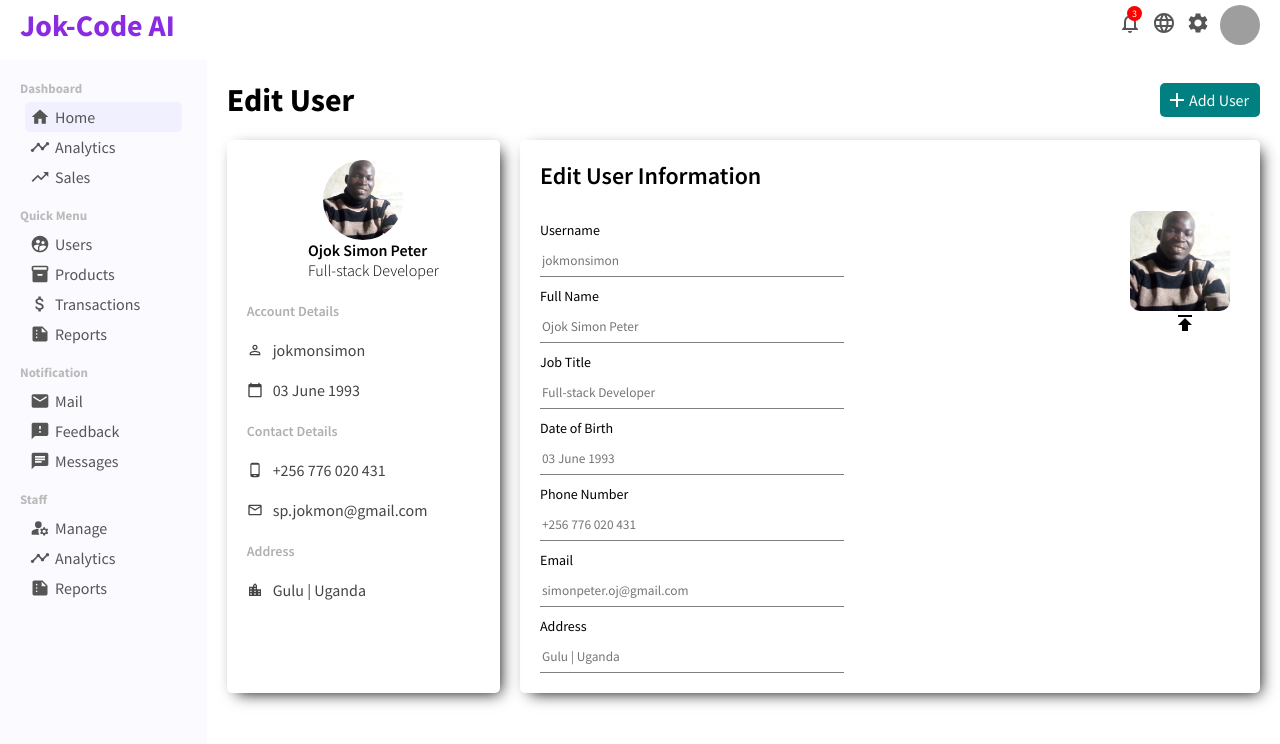
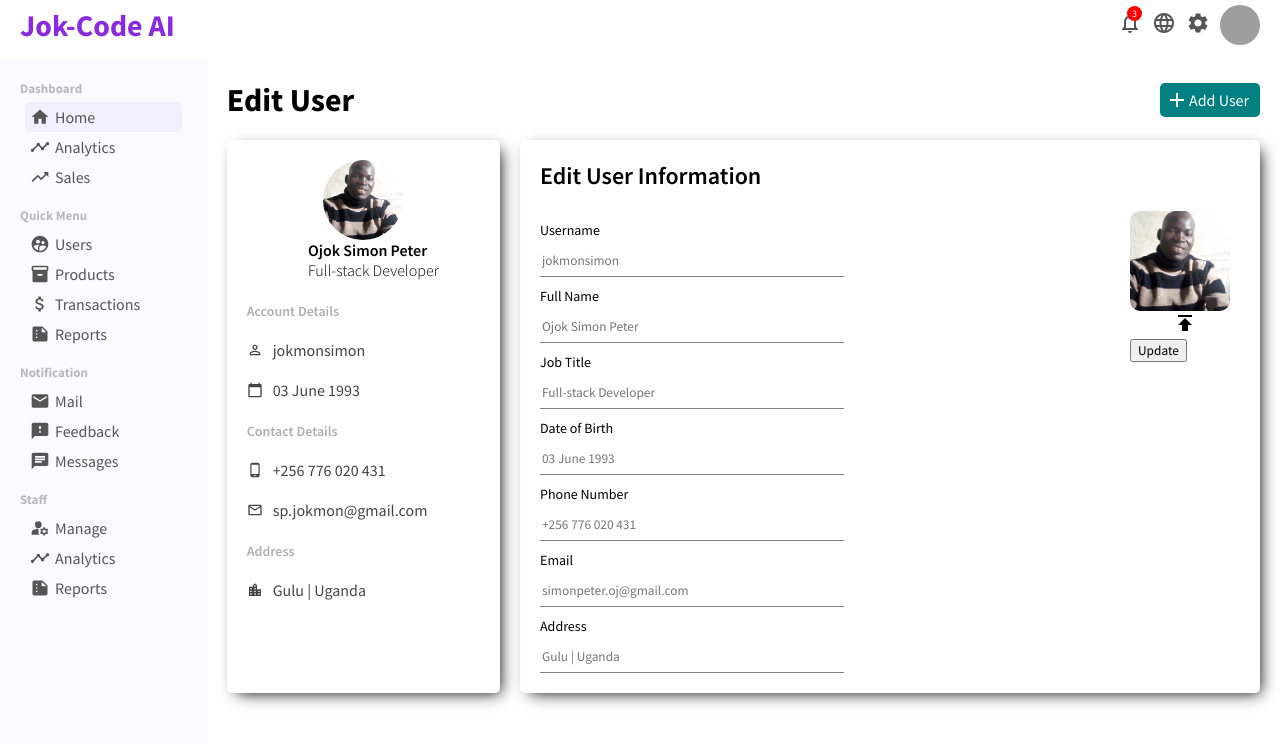
Before and after one commit to Jokmonsimon/react-admin-dashboard, a React (Create React App) app: page /user/1 in a window 1280 px wide. Shown: the top 744 px of the page. Built offline with nearby package versions, Linux system fonts and the light colour scheme; grey boxes are pictures that could not be loaded.

Commit message:
New update

```diff
--- a/src/pages/user/User.jsx
+++ b/src/pages/user/User.jsx
@@ -131,6 +131,7 @@ export default function User() {
                   style={{ display: "none" }}
                 />
               </div>
+              <button className="update-user-button">Update</button>
             </div>
           </form>
         </div>
```
